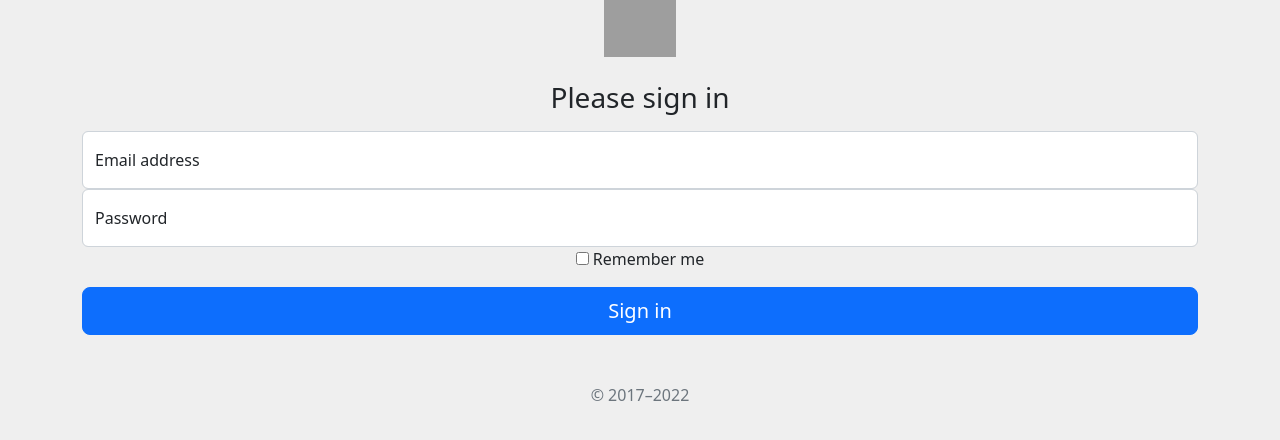
After one commit to tanzhenxun/tanzhenxun.github.io, a PHP site: page /login.php in a window 1280 px wide. The commit adds this page. Shown: the top 440 px of the page. Run offline with PHP 8.4, Linux system fonts and the light colour scheme; some libraries are stand-ins or nearby versions; grey boxes are pictures that could not be loaded.

Commit message:
Add login page and css

```diff
--- /dev/null
+++ b/project/login.php
@@ -0,0 +1,66 @@
+<!doctype html>
+<html lang="en">
+
+<head>
+    <meta charset="utf-8">
+    <meta name="viewport" content="width=device-width, initial-scale=1">
+    <meta name="description" content="">
+    <meta name="author" content="Mark Otto, Jacob Thornton, and Bootstrap contributors">
+    <meta name="generator" content="Hugo 0.104.2">
+    <title>Signin Template · Bootstrap v5.2</title>
+
+    <link rel="canonical" href="https://getbootstrap.com/docs/5.2/examples/sign-in/">
+
+
+
+
+
+    <link href="/docs/5.2/dist/css/bootstrap.min.css" rel="stylesheet" integrity="sha384-Zenh87qX5JnK2Jl0vWa8Ck2rdkQ2Bzep5IDxbcnCeuOxjzrPF/et3URy9Bv1WTRi" crossorigin="anonymous">
+
+    <!-- Favicons -->
+    <link rel="apple-touch-icon" href="/docs/5.2/assets/img/favicons/apple-touch-icon.png" sizes="180x180">
+    <link rel="icon" href="/docs/5.2/assets/img/favicons/favicon-32x32.png" sizes="32x32" type="image/png">
+    <link rel="icon" href="/docs/5.2/assets/img/favicons/favicon-16x16.png" sizes="16x16" type="image/png">
+    <link rel="manifest" href="/docs/5.2/assets/img/favicons/manifest.json">
+    <link rel="mask-icon" href="/docs/5.2/assets/img/favicons/safari-pinned-tab.svg" color="#712cf9">
+    <link rel="icon" href="/docs/5.2/assets/img/favicons/favicon.ico">
+    <meta name="theme-color" content="#712cf9">
+    <script src="https://kit.fontawesome.com/f9f6f2f33c.js" crossorigin="anonymous"></script>
+    <link href="https://cdn.jsdelivr.net/npm/bootstrap@5.2.2/dist/css/bootstrap.min.css" rel="stylesheet" integrity="sha384-Zenh87qX5JnK2Jl0vWa8Ck2rdkQ2Bzep5IDxbcnCeuOxjzrPF/et3URy9Bv1WTRi" crossorigin="anonymous">
+    <link rel="stylesheet" href="css/index.css">
+
+    <!-- Custom styles for this template -->
+    <link href="css/index.css" rel="stylesheet">
+</head>
+
+<body class="text-center container">
+
+    <main class="form-signin w-100 m-auto">
+        <form>
+            <img class="mb-4" src="/docs/5.2/assets/brand/bootstrap-logo.svg" alt="" width="72" height="57">
+            <h1 class="h3 mb-3 fw-normal">Please sign in</h1>
+
+            <div class="form-floating">
+                <input type="email" class="form-control" id="floatingInput" placeholder="name@example.com">
+                <label for="floatingInput">Email address</label>
+            </div>
+            <div class="form-floating">
+                <input type="password" class="form-control" id="floatingPassword" placeholder="Password">
+                <label for="floatingPassword">Password</label>
+            </div>
+
+            <div class="checkbox mb-3">
+                <label>
+                    <input type="checkbox" value="remember-me"> Remember me
+                </label>
+            </div>
+            <button class="w-100 btn btn-lg btn-primary" type="submit">Sign in</button>
+            <p class="mt-5 mb-3 text-muted">&copy; 2017–2022</p>
+        </form>
+    </main>
+
+
+    <script src="https://cdn.jsdelivr.net/npm/bootstrap@5.2.2/dist/js/bootstrap.bundle.min.js" integrity="sha384-OERcA2EqjJCMA+/3y+gxIOqMEjwtxJY7qPCqsdltbNJuaOe923+mo//f6V8Qbsw3" crossorigin="anonymous"></script>
+</body>
+
+</html>
```
Also changed, not shown: project/create_order.php (+6 -4 lines), project/css/index.css (+56 -1 lines).
